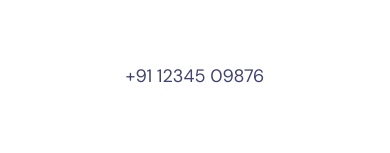
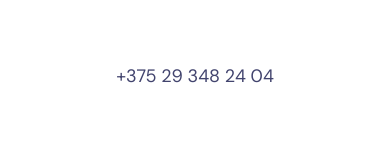
Before and after one commit to PavelNovik/portfolio-start-project, a React app: page / in a window 390 px wide. Shown: the part 7235-7388 px from the top of the page. Built offline with nearby package versions, Linux system fonts and the light colour scheme.

Commit message:
change phone number in template

```diff
--- a/src/layouts/sections/contact/Contact.tsx
+++ b/src/layouts/sections/contact/Contact.tsx
@@ -15,7 +15,7 @@ export const Contact: React.FC = () => {
                 <FlexWrapper justify={"space-between"} align={"center"}>
                     <Logo/>
                     <S.Wrapper>
-                        <span>+91 12345 09876</span>
+                        <span>+375 29 348 24 04</span>
                         <span>brn2befree@gmail.com</span>
                         <Social socialItems={socials}/>
                     </S.Wrapper>
```
